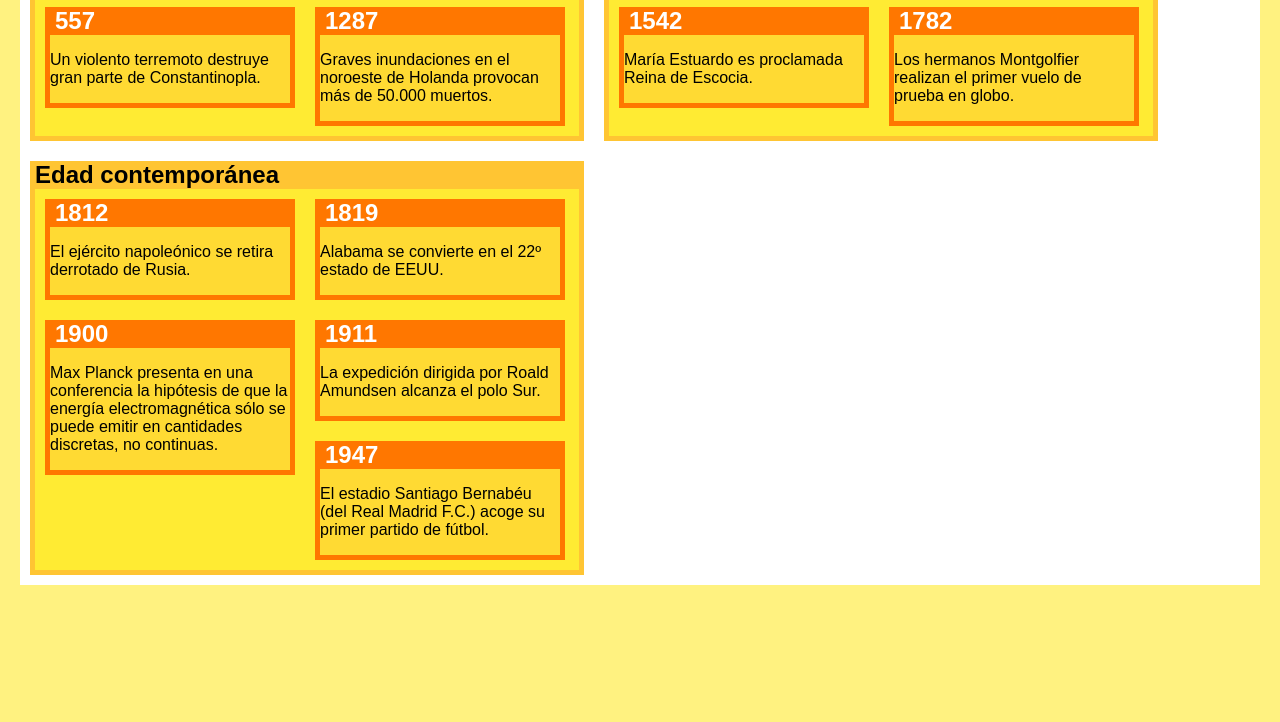
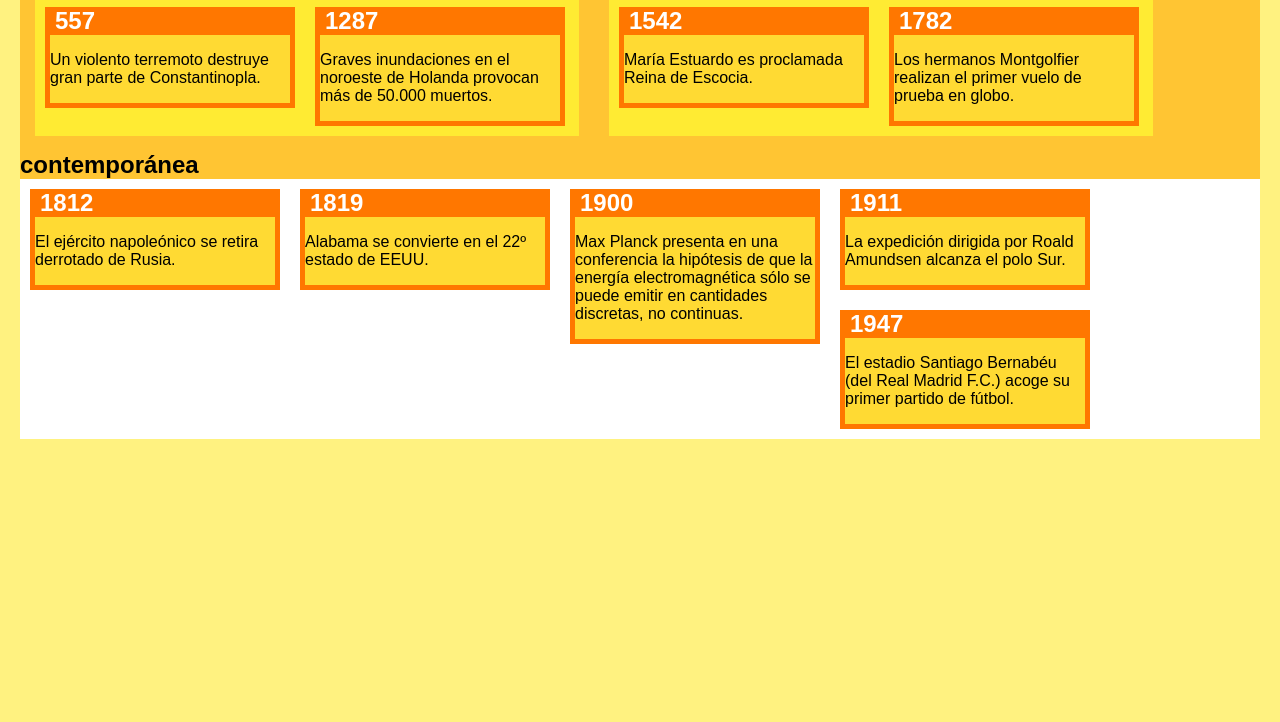
Before and after one commit to luisgimenoh/2.15-Efemerides, a plain HTML site: page index.html in a window 1280 px wide. Shown: the part 78-800 px from the top of the page. Drawn offline with Linux system fonts and the light colour scheme.

Commit message:
2.15 Efemerides vfinal

```diff
--- a/index.html
+++ b/index.html
@@ -38,7 +38,7 @@
             </article>
         </section>
 
-        <section class="edad3">
+        <section">
             <h2>Edad contemporánea</h2>
 
             <article>
```
